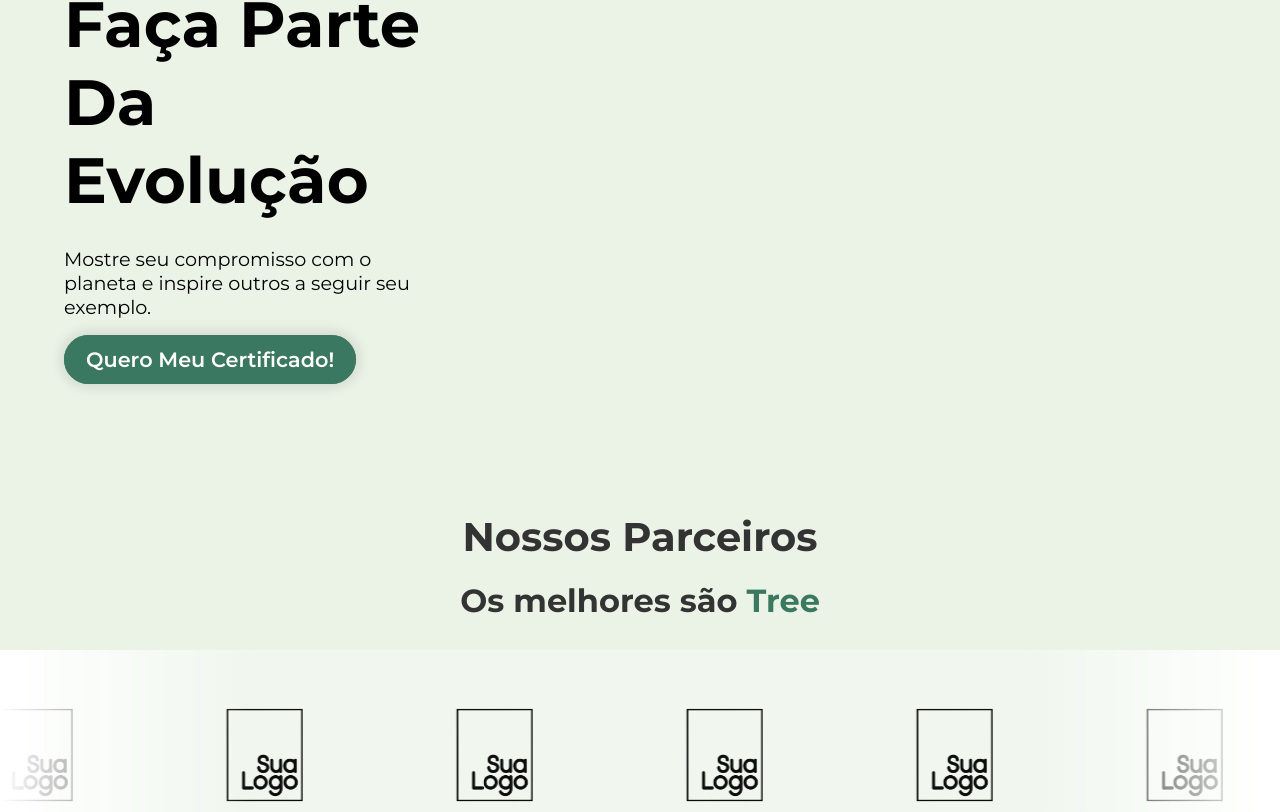
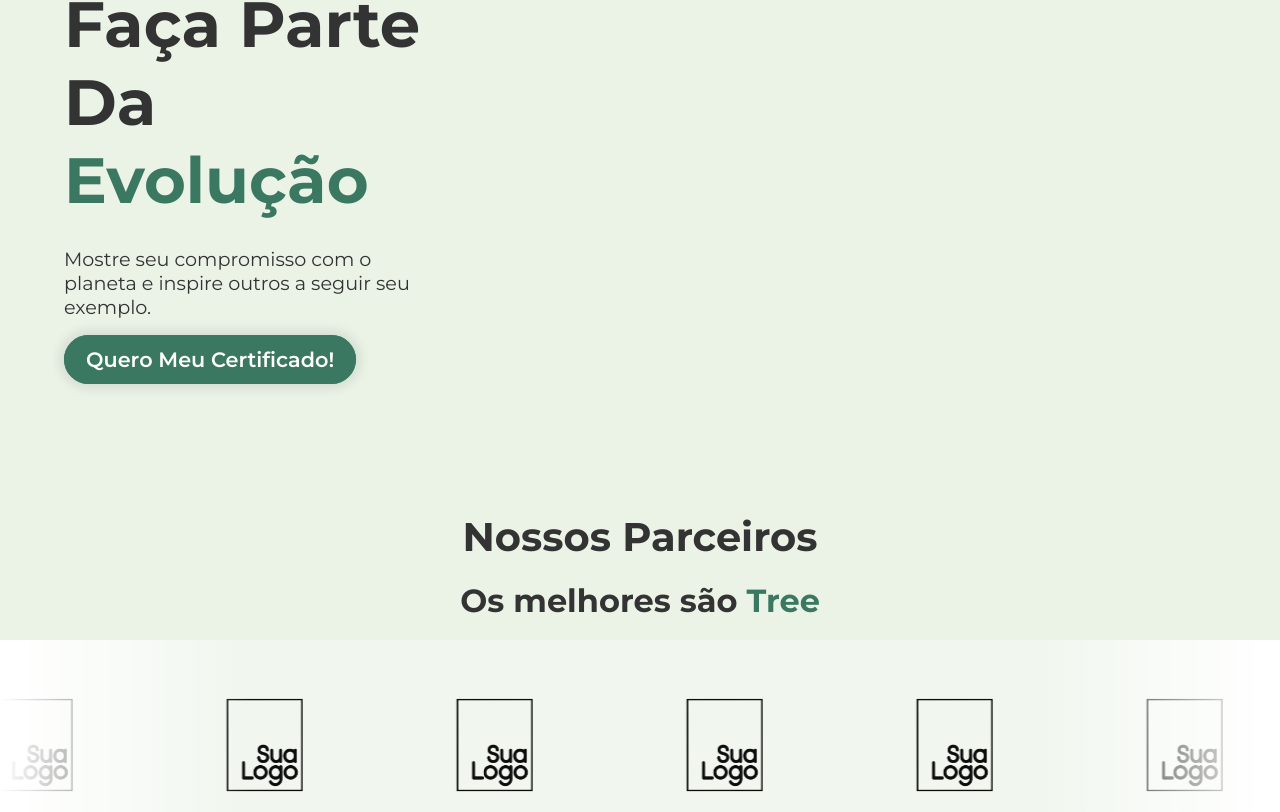
Before and after one commit to RicardoCarvalhoGit/Tree, a React (Create React App) app in the folder tree-code/: page / in a window 1280 px wide. Shown: the part 288-1100 px from the top of the page. Built offline with nearby package versions, Linux system fonts and the light colour scheme.

Commit message:
fix: ajustado alguns detalhes da aplicação

```diff
--- a/tree-code/src/components/layout/contact/Contactform.tsx
+++ b/tree-code/src/components/layout/contact/Contactform.tsx
@@ -1,5 +1,5 @@
 import './Contactform.css';
-import infoEmail from '../../../assets/images/infoemail.png';
+import infoEmail from '../../../assets/images/infoEmail.png';
 
 function ContactForm() {
     return (
--- a/tree-code/src/components/layout/navBar/NavBarComponent.tsx
+++ b/tree-code/src/components/layout/navBar/NavBarComponent.tsx
@@ -1,5 +1,5 @@
 import styles from './NavBarComponent.module.css';
-import TreeLogoWhite from '../../../assets/images/TreeLogo.png';
+import TreeLogoWhite from '../../../assets/images/treeLogo.png';
 import LinkButton from '../buttons/linkButton/LinkButton';
 import { FaBars, FaX } from "react-icons/fa6";
 import { Link, useLocation, useNavigate } from 'react-router-dom';
--- a/tree-code/src/components/pages/landingPage/home/LandingPageHome.module.css
+++ b/tree-code/src/components/pages/landingPage/home/LandingPageHome.module.css
@@ -5,7 +5,6 @@
 }
 
 .cta {
-    color: black;
     width: 35%;
     display: flex;
     flex-direction: column;
@@ -17,8 +16,8 @@
     font-size: 4rem;
 }
 
-.span {
-    color: #3B7861;
+.cta span {
+    color: #3B7861
 }
 
 .cta p {
--- a/tree-code/src/components/pages/landingPage/home/LandingPageHome.tsx
+++ b/tree-code/src/components/pages/landingPage/home/LandingPageHome.tsx
@@ -13,7 +13,7 @@ export const Home = () => {
             <div className={styles.cta}>
             <Fade direction="left" cascade={true} damping={0.25}>
                 <h1>
-                    Faça Parte Da <WordRotate className={styles.span} duration={3000} words={["Mudança", "Evolução", "Esperança", "Preservação" ]} />
+                    Faça Parte Da <span><WordRotate duration={3000} words={["Mudança", "Evolução", "Esperança", "Preservação" ]} /></span>
                 </h1>
                 <p>
                     Mostre seu compromisso com o planeta e inspire outros a seguir seu exemplo.
--- a/tree-code/src/components/pages/landingPage/partners/Marquee/PartnersMarquee.module.css
+++ b/tree-code/src/components/pages/landingPage/partners/Marquee/PartnersMarquee.module.css
@@ -3,7 +3,7 @@
     padding: 30px 0;
     background-color: rgba(255, 255, 255, 0.3);
     white-space: nowrap;
-    margin-top: 30px;
+    margin-top: 20px;
     position: relative;
 }
 
--- a/tree-code/src/components/pages/signIn/SignInComponent.tsx
+++ b/tree-code/src/components/pages/signIn/SignInComponent.tsx
@@ -112,8 +112,7 @@ function SignIn () {
                             </input>
                         </label>
                         <div className={styles.forgotten_password}>
-                        <a href='signUp'>Não tem cadastro?</a>
-                        <a href="#">Esqueceu sua senha?</a>
+                        <a href='signUp'>Não tem cadastro? Clique aqui para se cadastrar</a>
                         </div>
                         <button type='submit' className={`${styles.btn} ${styles.btn_secondary}`}>Login</button>
                     </form>
```
